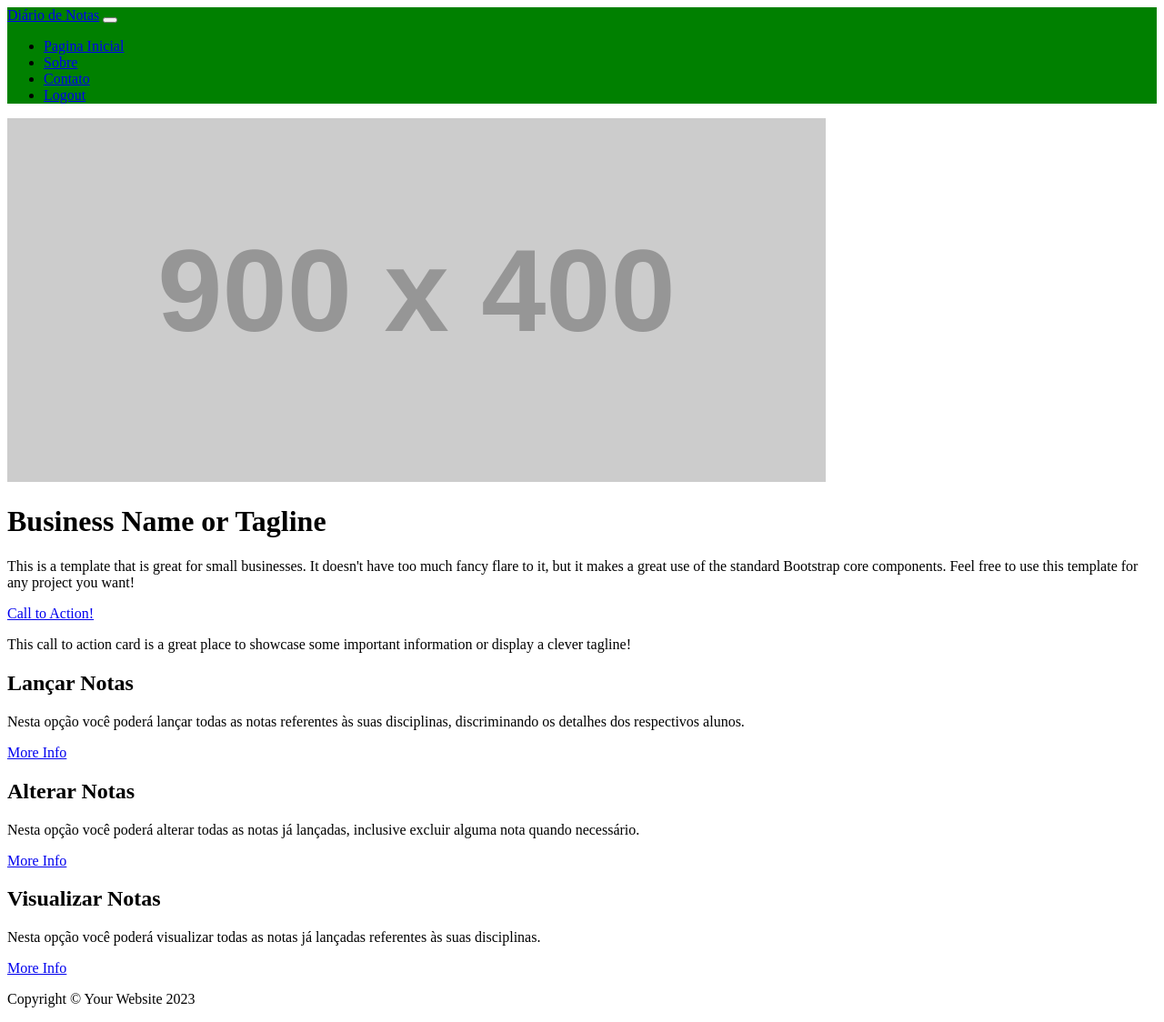
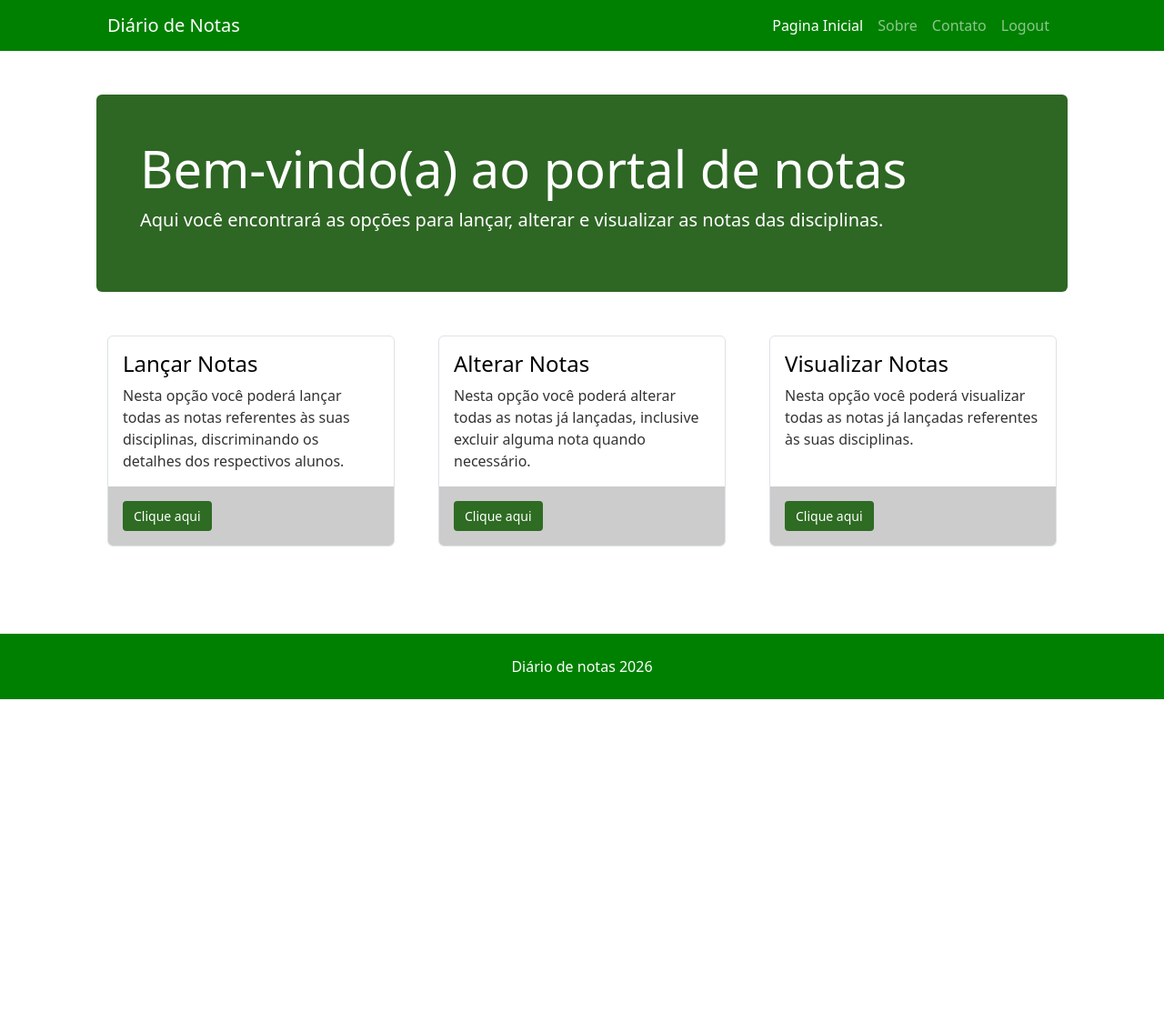
Before and after one commit to rolfviana/ProjetoWebII--2, a Django app: template novosite/usuarios/templates/usuarios/base.html in a window 1280 px wide. Shown: the whole page at 91% size. After the commit the page ends 769 px from the top, so only its background shows below. Run offline with Django 5.2, Linux system fonts and the light colour scheme; the template is opened without the code that fills it, so the values that code supplies are empty; grey boxes labelled with a size stand in for pictures from a placeholder-image service; some libraries are stand-ins or nearby versions.

Commit message:
Nova pag

```diff
--- a/novosite/usuarios/templates/usuarios/base.html
+++ b/novosite/usuarios/templates/usuarios/base.html
@@ -1,11 +1,13 @@
+{% load static %}
 <!DOCTYPE html>
 <html lang="pt-br">
 <head>
     <title>Template base</title>
 </head>
+     <link href="{% static 'css/bootstrap.min.css' %}" rel="stylesheet">
 <body>
            <!-- Responsive navbar-->
-        <nav class="navbar navbar-expand-lg navbar-dark bg-dark" style="background-color: #008000;">
+        <nav class="navbar navbar-expand-lg navbar-dark" style="background-color: #008000;">
             <div class="container px-5">
                 <a class="navbar-brand" href="#!">Diário de Notas</a>
                 <button class="navbar-toggler" type="button" data-bs-toggle="collapse" data-bs-target="#navbarSupportedContent" aria-controls="navbarSupportedContent" aria-expanded="false" aria-label="Toggle navigation"><span class="navbar-toggler-icon"></span></button>
@@ -22,52 +24,52 @@
         <!-- Page Content-->
         <div class="container px-4 px-lg-5">
             <!-- Heading Row-->
-            <div class="row gx-4 gx-lg-5 align-items-center my-5">
-                <div class="col-lg-7"><img class="img-fluid rounded mb-4 mb-lg-0" src="https://dummyimage.com/900x400/dee2e6/6c757d.jpg" alt="..." /></div>
-                <div class="col-lg-5">
-                    <h1 class="font-weight-light">Business Name or Tagline</h1>
-                    <p>This is a template that is great for small businesses. It doesn't have too much fancy flare to it, but it makes a great use of the standard Bootstrap core components. Feel free to use this template for any project you want!</p>
-                    <a class="btn btn-primary" href="#!">Call to Action!</a>
+            <div class="row my-5">
+                <div class="col-12 p-5 rounded text-white" style="background-color: #2e6624;">
+                    <h1 class="display-4 font-weight-light">Bem-vindo(a) ao portal de notas</h1>
+                    <p class="lead">Aqui você encontrará as opções para lançar, alterar e visualizar as notas das disciplinas.</p>
                 </div>
-            </div>
-            <!-- Call to Action-->
-            <div class="card text-white bg-secondary my-5 py-4 text-center">
-                <div class="card-body"><p class="text-white m-0">This call to action card is a great place to showcase some important information or display a clever tagline!</p></div>
         </div>
             <!-- Content Row-->
             <div class="row gx-4 gx-lg-5">
+
                 <div class="col-md-4 mb-5">
-                    <div class="card h-100">
+                    <div class="card h-100" style="background-color: #ffffff; border: 1px solid #dee2e6;">
                         <div class="card-body">
-                            <h2 class="card-title">Lançar Notas</h2>
-                            <p class="card-text">Nesta opção você poderá lançar todas as notas referentes às suas disciplinas, discriminando os detalhes dos respectivos alunos.</p>
+                            <h2 class="card-title h4" style="color: #000000;">Lançar Notas</h2>
+                            <p class="card-text" style="color: #333333;">Nesta opção você poderá lançar todas as notas referentes às suas disciplinas, discriminando os detalhes dos respectivos alunos.</p>
                         </div>
-                        <div class="card-footer"><a class="btn btn-primary btn-sm" href="#!">More Info</a></div>
+                        <div class="card-footer p-3" style="background-color: #cccccc; border-top: none;">
+                            <a class="btn text-white btn-sm" style="background-color: #2e6b23; border: none; padding: 6px 12px;" href="#!">Clique aqui</a>
+                    </div>
                 </div>
             </div>
                 <div class="col-md-4 mb-5">
-                    <div class="card h-100">
+                    <div class="card h-100" style="background-color: #ffffff; border: 1px solid #dee2e6;">
                         <div class="card-body">
-                            <h2 class="card-title">Alterar Notas</h2>
-                            <p class="card-text">Nesta opção você poderá alterar todas as notas já lançadas, inclusive excluir alguma nota quando necessário.</p>
+                            <h2 class="card-title h4" style="color: #000000;">Alterar Notas</h2>
+                            <p class="card-text" style="color: #333333;">Nesta opção você poderá alterar todas as notas já lançadas, inclusive excluir alguma nota quando necessário.</p>
                         </div>
-                        <div class="card-footer"><a class="btn btn-primary btn-sm" href="#!">More Info</a></div>
+                        <div class="card-footer p-3" style="background-color: #cccccc; border-top: none;">
+                            <a class="btn text-white btn-sm" style="background-color: #2e6b23; border: none; padding: 6px 12px;" href="#!">Clique aqui</a>
+                    </div>
                 </div>
             </div>
                 <div class="col-md-4 mb-5">
-                    <div class="card h-100">
+                    <div class="card h-100" style="background-color: #ffffff; border: 1px solid #dee2e6;">
                         <div class="card-body">
-                            <h2 class="card-title">Visualizar Notas</h2>
-                            <p class="card-text">Nesta opção você poderá visualizar todas as notas já lançadas referentes às suas disciplinas.</p>
+                            <h2 class="card-title h4" style="color: #000000;">Visualizar Notas</h2>
+                            <p class="card-text" style="color: #333333;">Nesta opção você poderá visualizar todas as notas já lançadas referentes às suas disciplinas.</p>
                         </div>
-                        <div class="card-footer"><a class="btn btn-primary btn-sm" href="#!">More Info</a></div>
+                        <div class="card-footer p-3" style="background-color: #cccccc; border-top: none;">
+                            <a class="btn text-white btn-sm" style="background-color: #2e6b23; border: none; padding: 6px 12px;" href="#!">Clique aqui</a>
                     </div>
                 </div>
             </div>
         </div>
         <!-- Footer-->
-        <footer class="py-5 bg-dark">
-            <div class="container px-4 px-lg-5"><p class="m-0 text-center text-white">Copyright &copy; Your Website 2023</p></div>
+    </div> </div> <footer class="py-4 mt-5" style="background-color: #008000; width: 100%;">
+        <p class="m-0 text-center text-white" style="font-size: 1rem;">Diário de notas 2026</p>
     </footer>
         <!-- Bootstrap core JS-->
         <script src="https://cdn.jsdelivr.net/npm/bootstrap@5.2.3/dist/js/bootstrap.bundle.min.js"></script>
--- a/novosite/usuarios/templates/usuarios/home.html
+++ b/novosite/usuarios/templates/usuarios/home.html
@@ -0,0 +1 @@
+{% extends 'usuarios/base.html' %}
--- a/novosite/usuarios/urls.py
+++ b/novosite/usuarios/urls.py
@@ -2,6 +2,7 @@ from django.urls import path
 from . import views
 
 urlpatterns = [
+    path('home/', views.home, name='home'),
     path('login/', views.login, name='login'),
     path('cadastro/', views.cadastro, name='cadastro'),
 ]
--- a/novosite/usuarios/views.py
+++ b/novosite/usuarios/views.py
@@ -1,3 +1,5 @@
+from urllib import request
+
 from django.shortcuts import render
 from django.http import HttpResponse
 
@@ -40,3 +42,6 @@ def cadastro(request):
         )
         user.save()
         return HttpResponse('Usuário cadastrado com sucesso!.')
+
+def home(request):
+    return render(request, 'usuarios/home.html')
```
Lines whose indentation alone changed are shown as unchanged.
